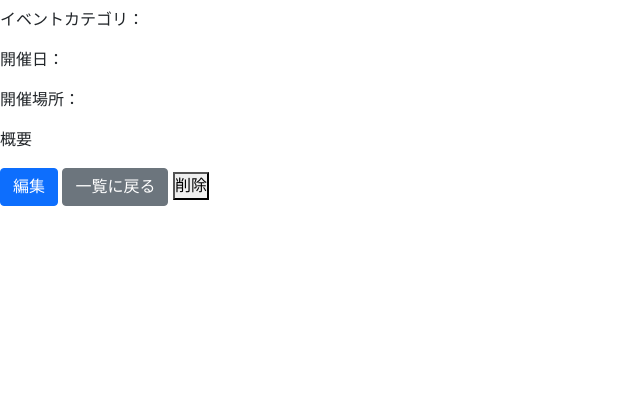
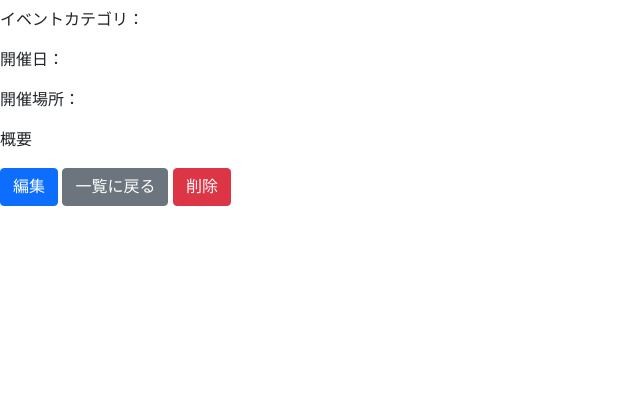
Before and after one commit to zxcc9867/project_mynavi, a Flask app: template flask_app/templates/staff/manage_event/detail.html in a window 1280 px wide. Shown: the part 90-495 px from the top of the page, without its empty margins (0-640 px from the left). Run offline with Flask 3, Linux system fonts and the light colour scheme; the template is opened without the code that fills it, so the values that code supplies are empty; some libraries are stand-ins or nearby versions.

Commit message:
詳細画面で削除ができるようになったよ

```diff
--- a/flask_app/templates/staff/manage_event/detail.html
+++ b/flask_app/templates/staff/manage_event/detail.html
@@ -10,7 +10,9 @@
 
     <a href="{{url_for('show_event_edit', event_id=event.event_id)}}" class="btn btn-primary">編集</a>
     <a href="{{url_for('show_event_list')}}" class="btn btn-secondary">一覧に戻る</a>
-    <button>削除</button>
+    {% if event.isDeletable != false %}
+    <a href="{{url_for('delete_event_list', event_id=event.event_id)}}" class="btn btn-danger">削除</a>
+    {% endif %}
 
 
 {% endblock %}
```
